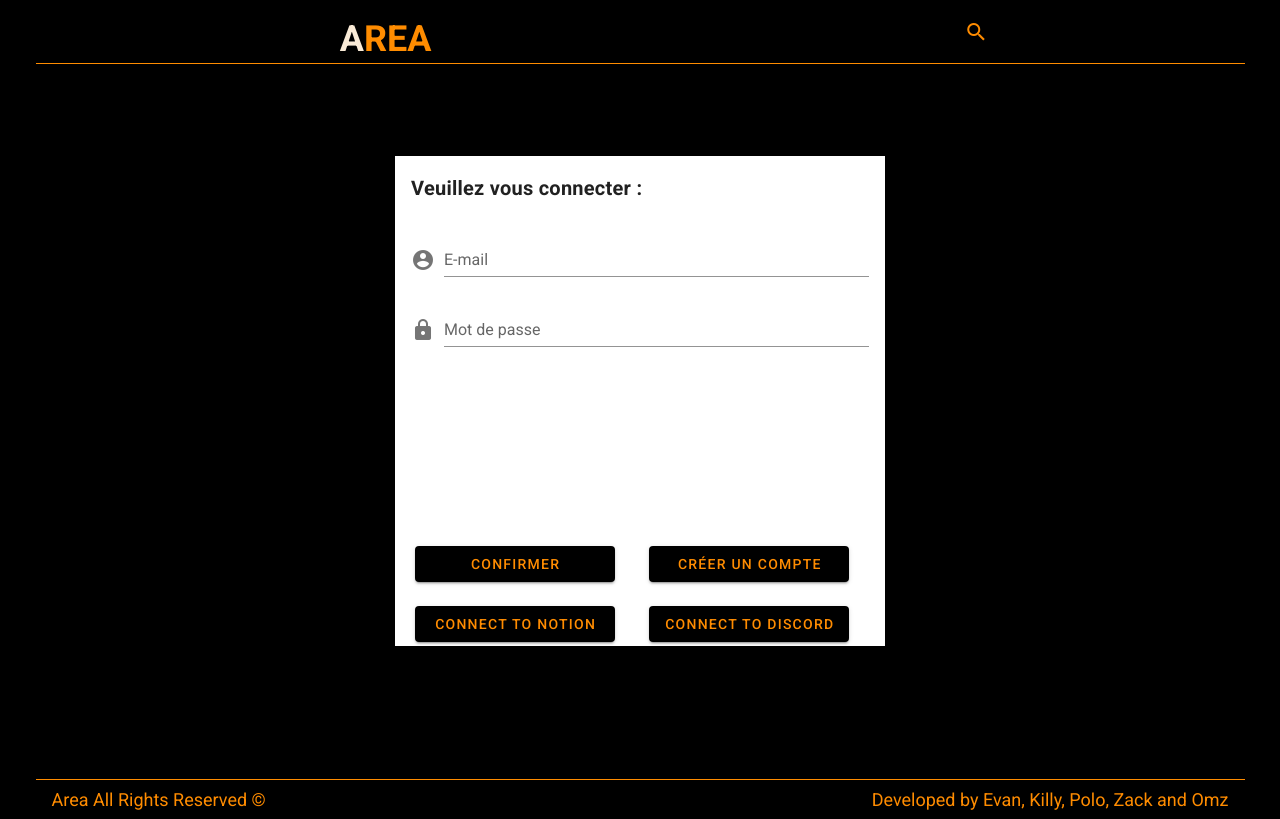
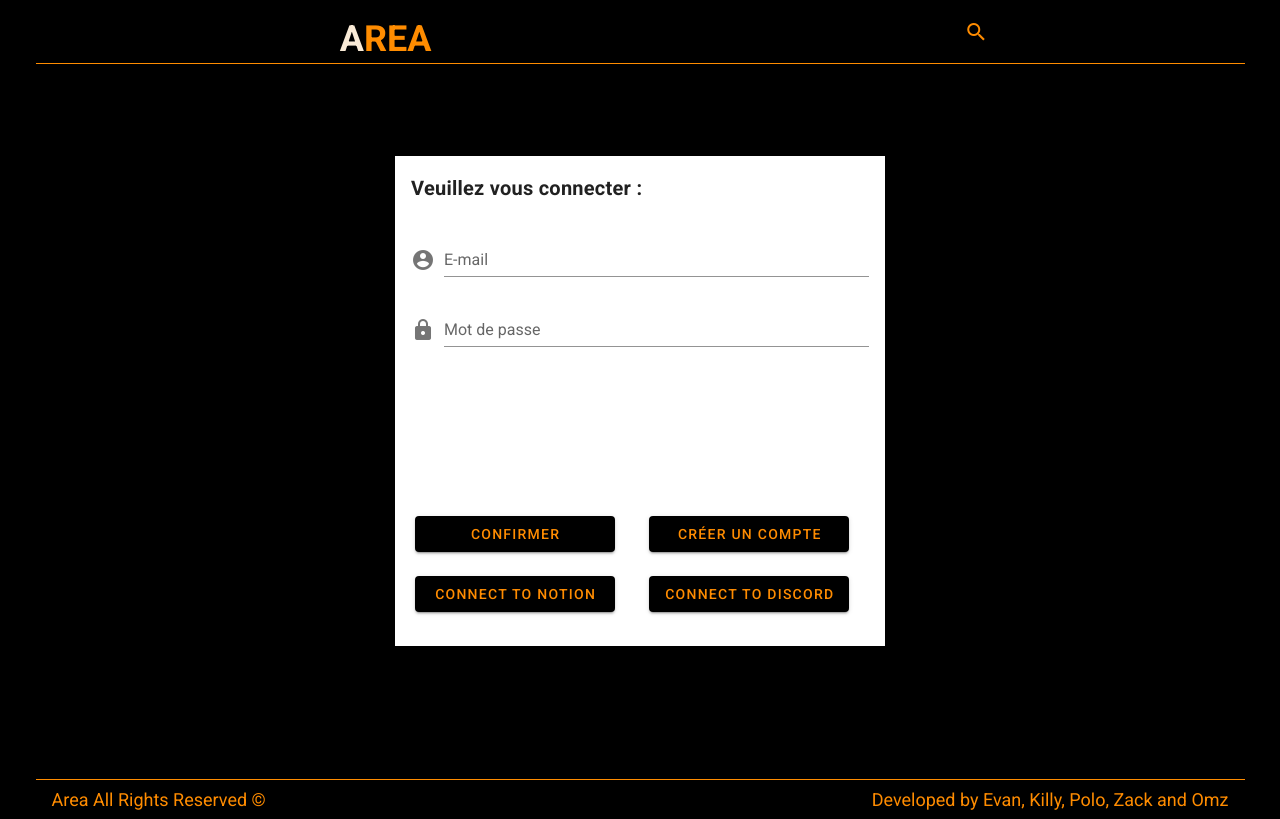
Before and after one commit to polBachelin/AREA, a Vue app in the folder client/: page /area in a window 1280 px wide. Built offline with nearby package versions, Linux system fonts and the light colour scheme; a web font is replaced by a local one.

Commit message:
fix(login): fix buttons positions

```diff
--- a/client/src/components/Login.vue
+++ b/client/src/components/Login.vue
@@ -33,13 +33,15 @@
           <v-card-text>{{isError}}</v-card-text>
         </v-row>
 
-        <v-row style="margin-top: 150px">
+        <v-row style="margin-top: 120px">
           <v-col cols="5" class="ml-5">
             <v-btn color="black" style="color: darkorange; width: 200px" @click="confirmUserPass"> Confirmer </v-btn>
           </v-col>
           <v-col cols="6" class="ml-5">
             <v-btn color="black" style="color: darkorange; width: 200px" @click="goToRegister"> Créer un compte </v-btn>
           </v-col>
+        </v-row>
+        <v-row style="">
           <v-col cols="5" class="ml-5">
               <v-btn color="black" style="color: darkorange; width: 200px" @click="authorizeNotion"> Connect to Notion </v-btn>
           </v-col>
@@ -56,8 +58,8 @@
 <script>
 import axios from "axios";
 
-import {notionUrl} from '../oauth/Notion';
-import {discordUrl} from '../oauth/Discord';
+import {notionUrl} from '@/oauth/Notion';
+import {discordUrl} from '@/oauth/Discord';
 
 export default {
   name: "Login.vue",
```
Lines whose indentation alone changed are shown as unchanged.
